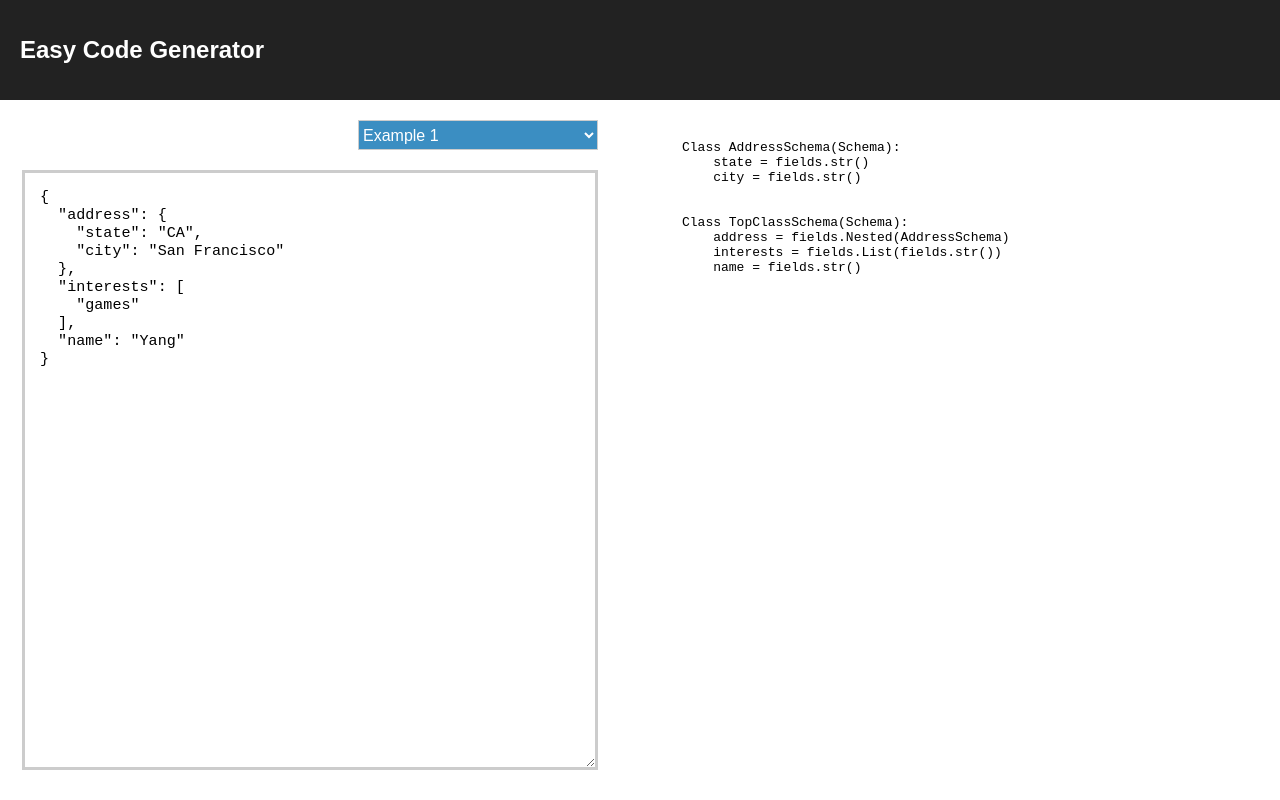
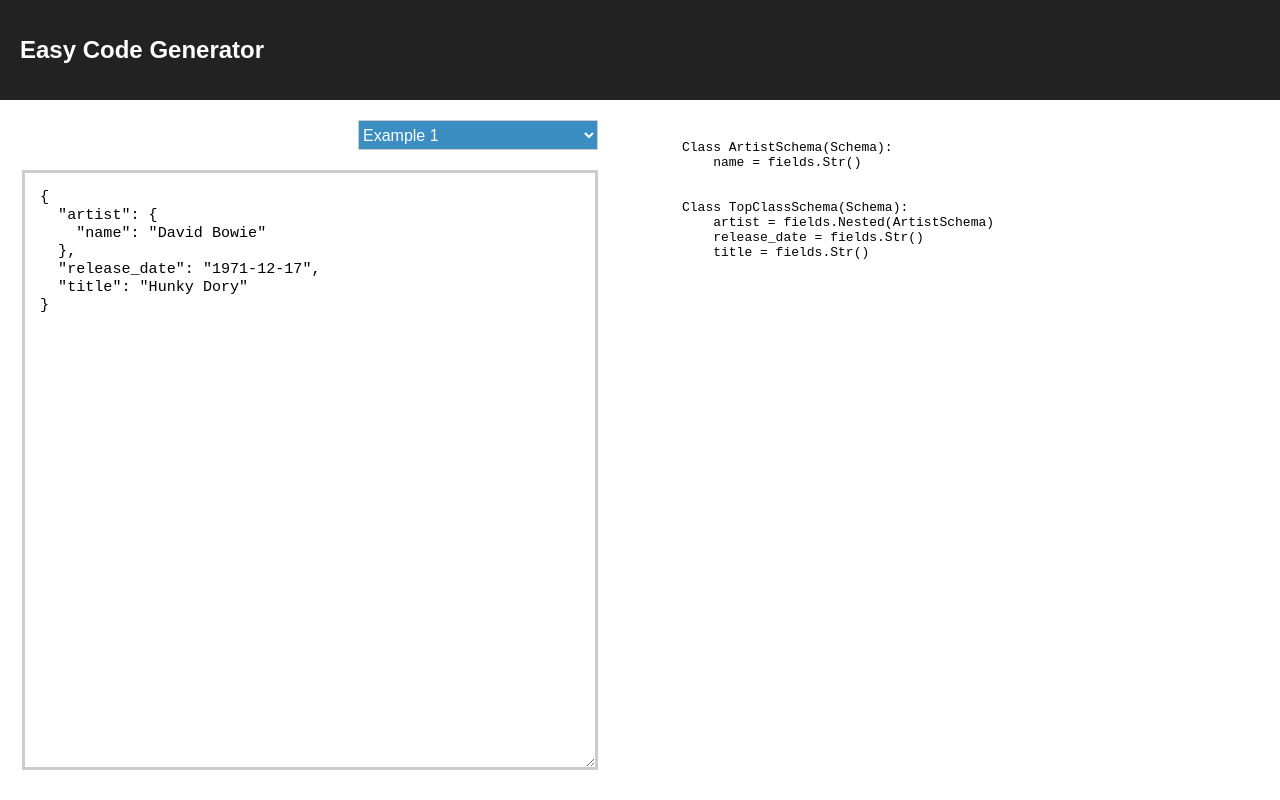
Before and after one commit to zhy0216/EZGEN, a React (Create React App) app: page / in a window 1280 px wide. Built offline with nearby package versions, Linux system fonts and the light colour scheme.

Commit message:
add more examples

```diff
--- a/src/App.js
+++ b/src/App.js
@@ -1,18 +1,21 @@
 import React, { Component } from 'react';
 import './App.css';
-import {EZen} from "./EZen";
+import {EZen} from "./EZGen";
 
 
 const EXAMPLE1 = `{
-  "address": {
-    "state": "CA",
-    "city": "San Francisco"
+  "artist": {
+    "name": "David Bowie"
   },
-  "interests": [
-    "games"
-  ],
-  "name": "Yang"
+  "release_date": "1971-12-17",
+  "title": "Hunky Dory"
 }`;
+
+const EXAMPLE2 = `{
+    "deepNestedList":[[[[{"nestedObj":[1,2,3]}]]]],
+    "name":"example 2"
+}`
+
 
 class AppInput extends React.Component {
     constructor(props){
@@ -35,7 +38,7 @@ class AppInput extends React.Component {
         return (<div className="App-input">
             <select onChange={this.handleChange.bind(this)} name="text">
                 <option value={EXAMPLE1}>Example 1</option>
-                <option value={EXAMPLE1}>Example 2</option>
+                <option value={EXAMPLE2}>Example 2</option>
                 <option value={EXAMPLE1}>Example 3</option>
             </select>
             <textarea onChange={this.handleChange.bind(this)} value={this.state.value}></textarea>
--- a/src/EZen.js
+++ b/src/EZGen.js
@@ -8,7 +8,7 @@ class Type{
     }
 
     toMashmallowType(){
-        return `fields.${this.name}()`;
+        return `fields.${capitalizeFirst(this.name)}()`;
     }
 
     getClassifyName(){
```
Also changed, not shown: 1 other file (tests, documents, lock files or other folders).
